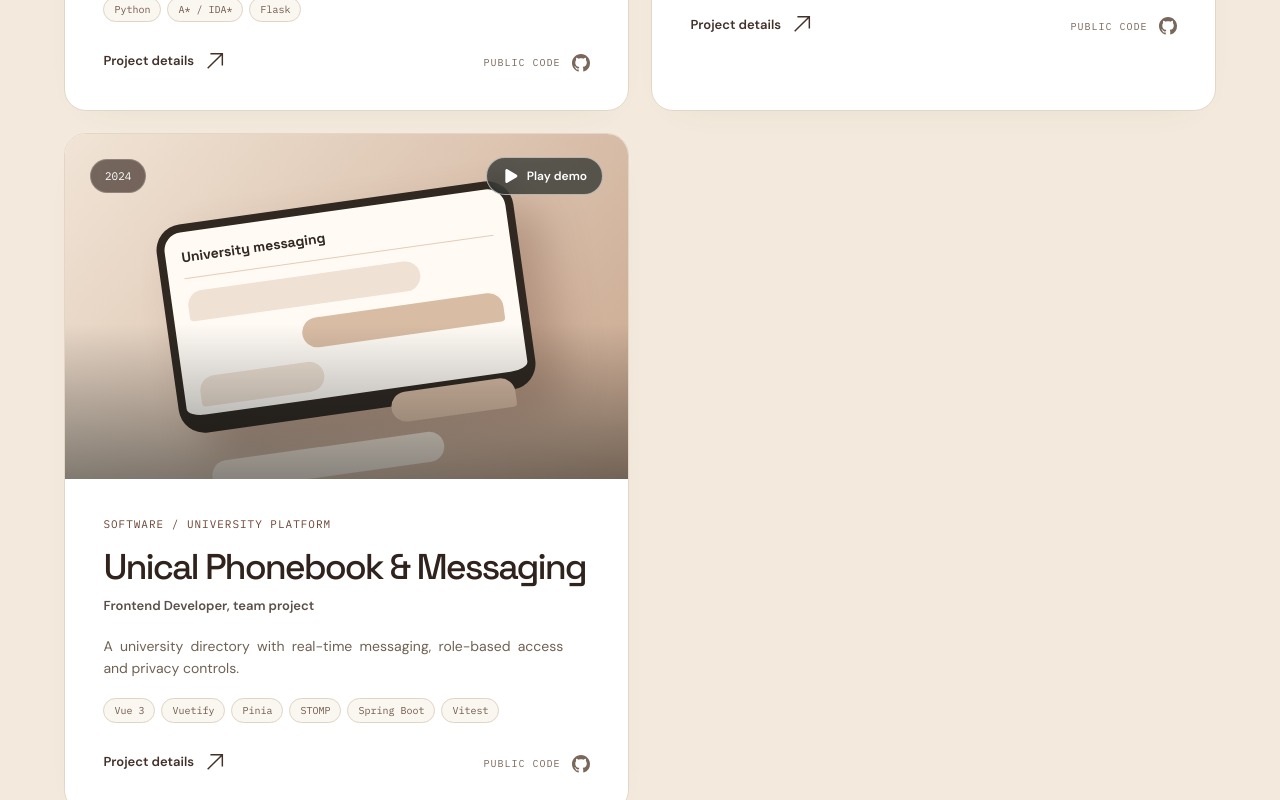
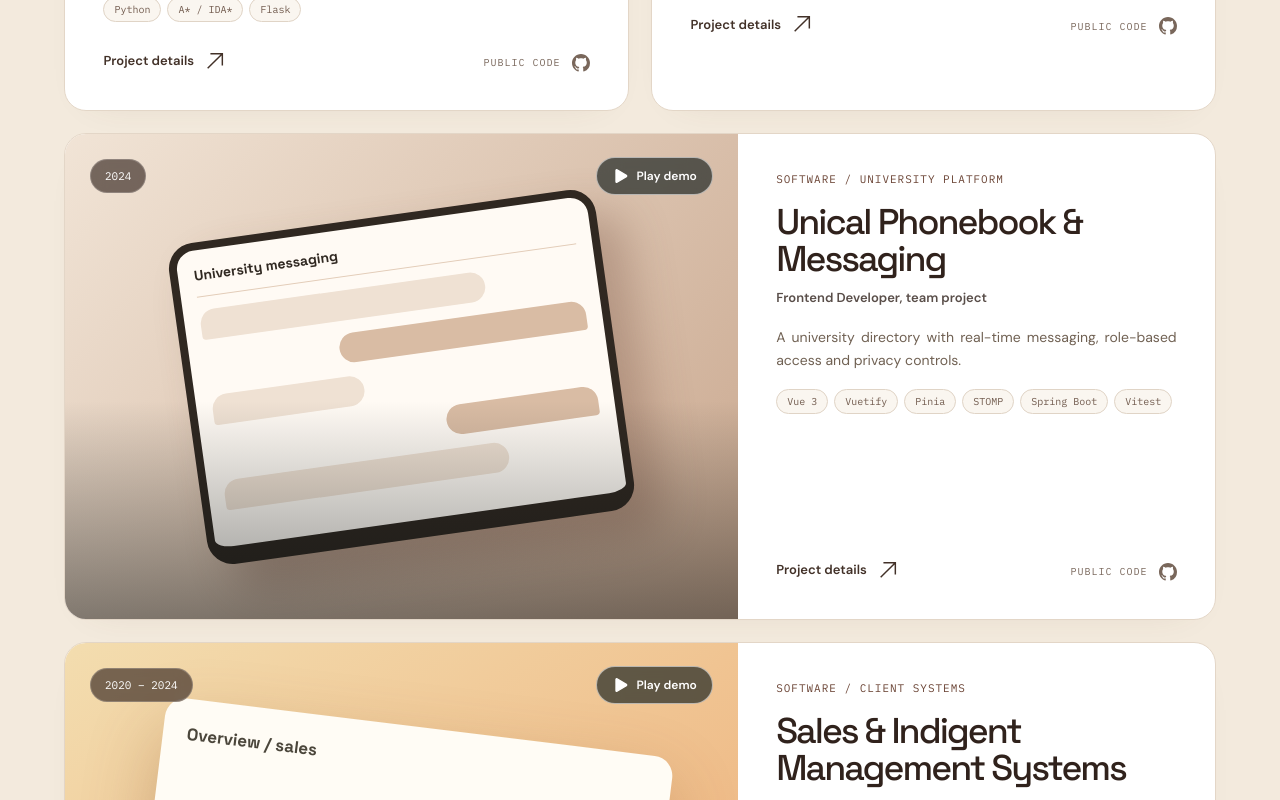
Before and after one commit to Robel-GH/robel-gh.github.io, a Vue app: page /projects in a window 1280 px wide. Shown: the part 5220-6020 px from the top of the page. Built offline with nearby package versions, Linux system fonts and the light colour scheme.

Commit message:
Widen a project card that would sit alone in its row

```diff
--- a/src/components/projects/ProjectsSection.vue
+++ b/src/components/projects/ProjectsSection.vue
@@ -48,7 +48,7 @@
           v-for="project in visibleProjects"
           :key="project.id"
           :project="project"
-          :featured="project.featured && filter === 'all'"
+          :featured="wideCards.has(project.id)"
           @play="openProject(project.id, true)"
           @details="openProject(project.id)"
         />
@@ -89,6 +89,25 @@ const filter = ref(profile.filter)
 const visibleProjects = computed(() =>
   filter.value === 'all' ? projects : projects.filter((p) => p.categories.includes(filter.value)),
 )
+
+// Cards that span both columns: featured projects (in the "All" view), plus any card that would
+// otherwise sit alone in its row, so the two-column grid never leaves an empty cell.
+const wideCards = computed(() => {
+  const list = visibleProjects.value
+  const wide = new Set()
+  let column = 0
+  list.forEach((project, i) => {
+    if (project.featured && filter.value === 'all') {
+      if (column === 1) wide.add(list[i - 1].id)
+      wide.add(project.id)
+      column = 0
+    } else {
+      column = 1 - column
+    }
+  })
+  if (column === 1 && list.length) wide.add(list[list.length - 1].id)
+  return wide
+})
 
 const { openProject } = useProjectDialog()
 </script>
```
